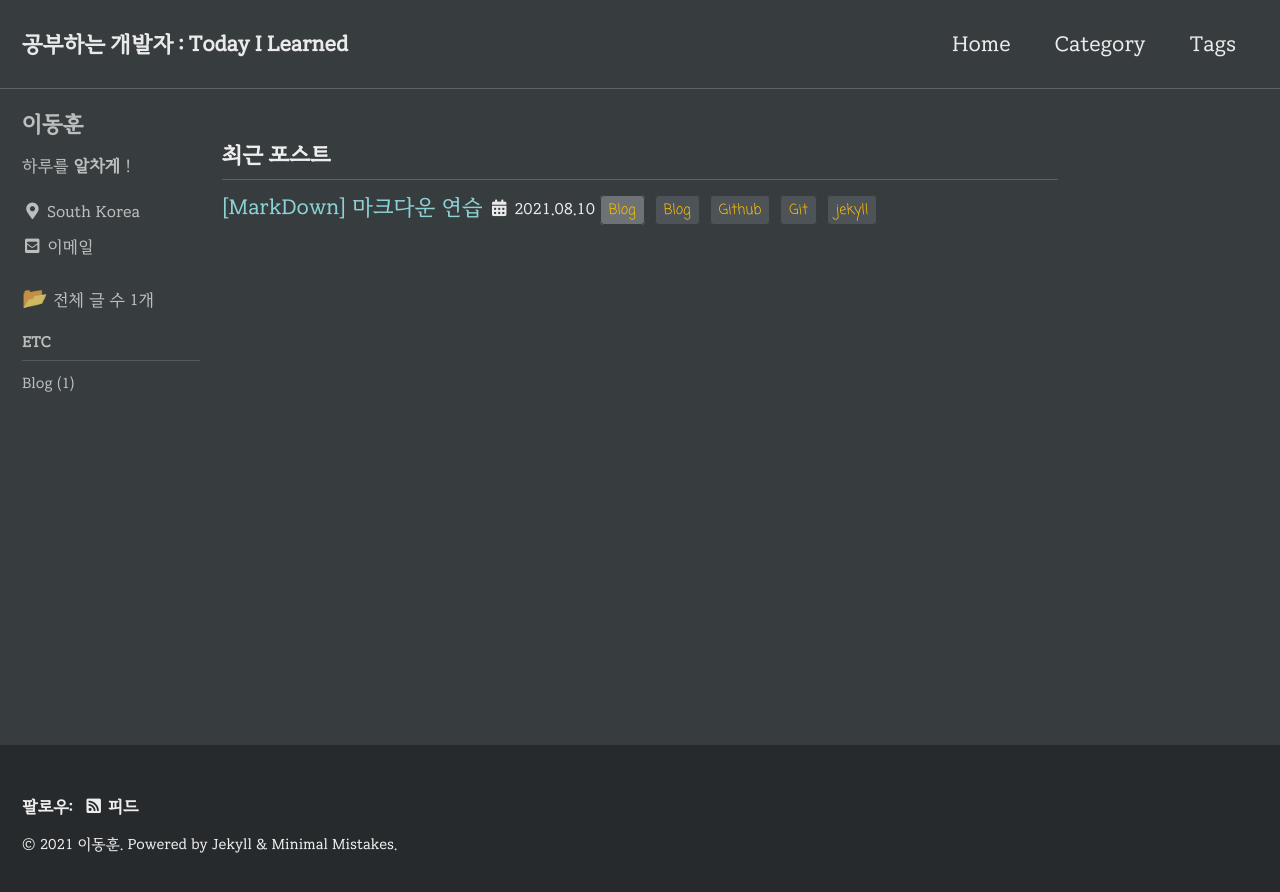
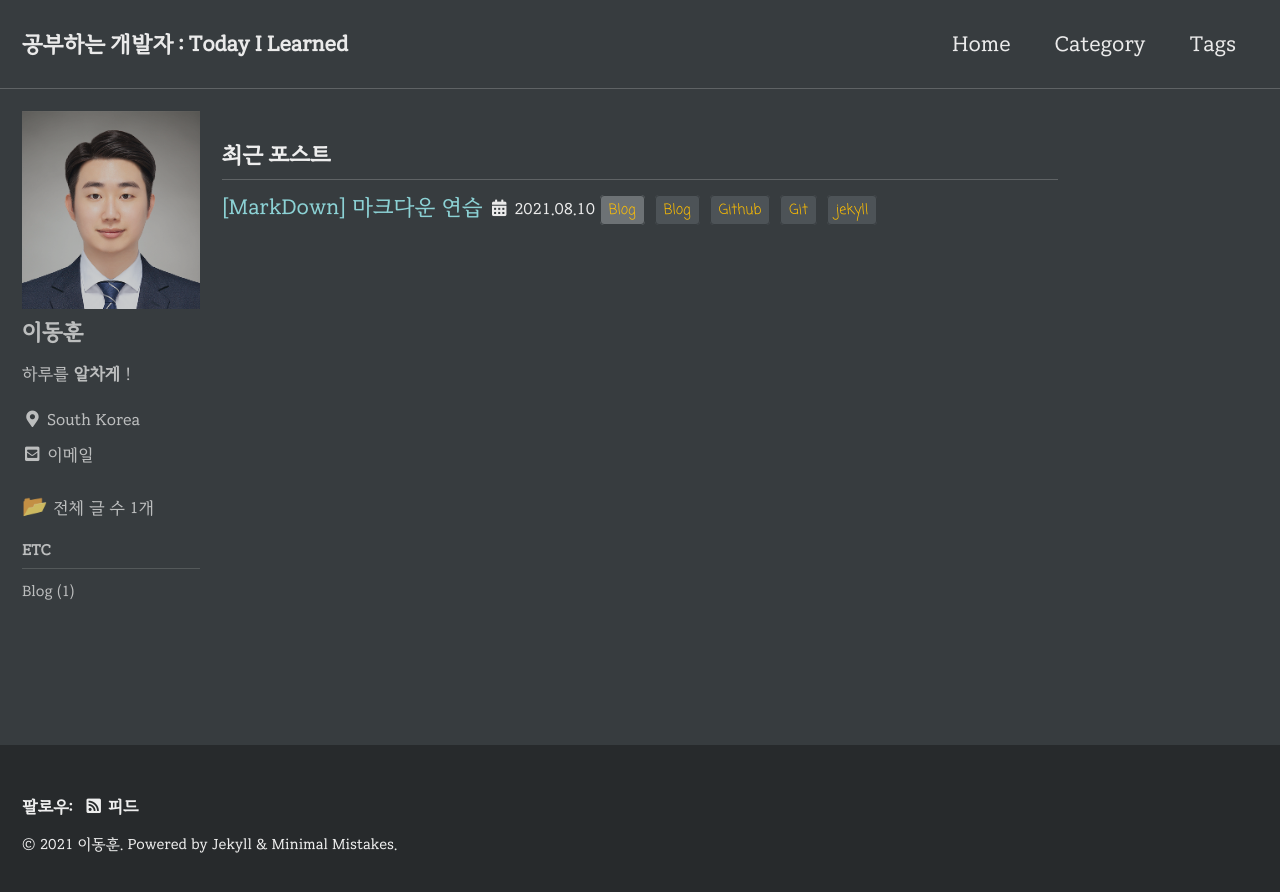
Before and after one commit to gchlee2/gchlee2.github.io, a Jekyll site: the page built from index.html, in a window 1280 px wide. Shown: the top 892 px of the page. Built offline with Jekyll 4.4.1, drawn with Linux system fonts in a browser that asks for light colours; cached includes are drawn as plain includes; the list of posts is cut into pages by our own code.

Commit message:
프로필 사진 추가

```diff
--- a/_config.yml
+++ b/_config.yml
@@ -102,7 +102,7 @@ analytics:
 # Site Author
 author:
   name             : "이동훈"
-  avatar           : # path of avatar image, e.g. "/assets/images/bio-photo.jpg"
+  avatar           : "/assets/images/avatar_pic.jpg"
   bio              : "하루를 **알차게** !"
   location         : "South Korea"
   email            : "gchlee2@naver.com"
--- a/_sass/minimal-mistakes/_sidebar.scss
+++ b/_sass/minimal-mistakes/_sidebar.scss
@@ -62,7 +62,7 @@
   }
 
   img {
-    width: 100%;
+    max-width: 100%;
 
     &.emoji {
       width: 20px;
@@ -130,17 +130,22 @@
   @include breakpoint($large) {
     display: block;
     width: auto;
-    height: auto;
+    //height: auto;
+    //사진크기 조정을 위해 수정 및 추가
+    height: 9rem;
+    overflow: hidden;
   }
 
   img {
+    /* 2021-08-11 프로필 사진 직사각형으로 변경 및 액자 선 제거
     max-width: 110px;
-    border-radius: 50%;
+    border-radius: 5%;
 
     @include breakpoint($large) {
       padding: 5px;
       border: 1px solid $border-color;
     }
+     */
   }
 }
 
```
Also changed, not shown: assets/images/avatar_pic.jpg (added).
